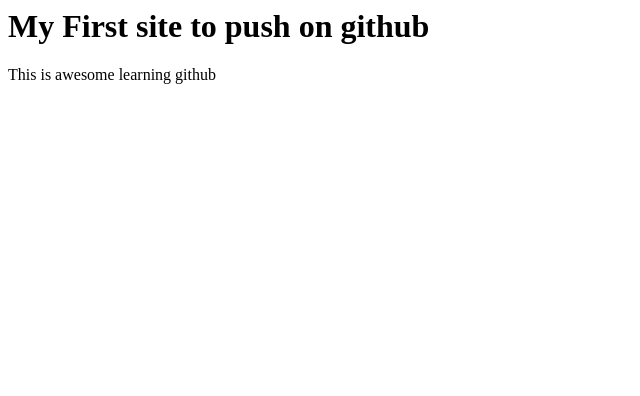
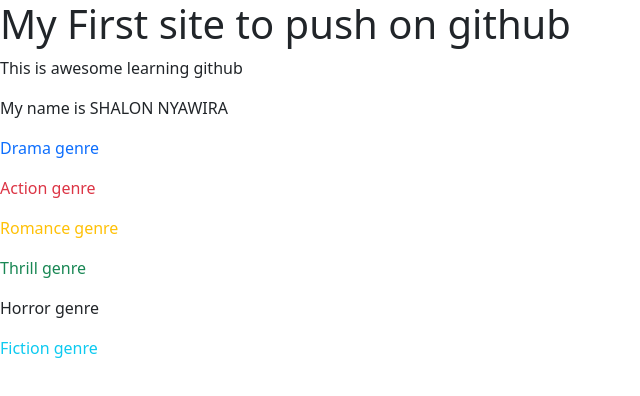
Before and after one commit to shalon-31/first-repo, a plain HTML site: page index.html in a window 1280 px wide. Shown: the whole page, without its empty margins (0-640 px from the left). Drawn offline with nearby package versions, Linux system fonts and the light colour scheme.

Commit message:
Update index.html
Added index files

```diff
--- a/index.html
+++ b/index.html
@@ -4,9 +4,34 @@
 
 	<h1>My First site to push on github</h1>
 
+	<!--font awesome 4.7.0 link-->
+
+      <link rel="stylesheet" href="https://cdnjs.cloudflare.com/ajax/libs/font-awesome/4.7.0/css/font-awesome.css" integrity="sha512-5A8nwdMOWrSz20fDsjczgUidUBR8liPYU+WymTZP1lmY9G6Oc7HlZv156XqnsgNUzTyMefFTcsFH/tnJE/+xBg==" crossorigin="anonymous" referrerpolicy="no-referrer" />
+      <link rel="preconnect" href="https://fonts.googleapis.com">
+       <link rel="preconnect" href="https://fonts.gstatic.com" crossorigin>
+       <link href="https://fonts.googleapis.com/css2?family=Roboto:ital,wght@1,100&display=swap" rel="stylesheet">
+
+
+      <!--BOOTSTRAP LINK -->
+      <link href="https://cdn.jsdelivr.net/npm/bootstrap@5.3.2/dist/css/bootstrap.min.css" rel="stylesheet" integrity="sha384-T3c6CoIi6uLrA9TneNEoa7RxnatzjcDSCmG1MXxSR1GAsXEV/Dwwykc2MPK8M2HN" crossorigin="anonymous">
+      <!--EXTERNAL CSS-->
+      <link rel="stylesheet"href="style.css">
+
+
 </head>
 <body>
 	<p>This is awesome learning github</p>
+	<p>My name is SHALON NYAWIRA</p>
+
+
+
+<p class="text-primary">Drama genre</p>
+<p class="text-danger">Action genre</p>
+<p class="text-warning">Romance genre</p>
+<p class="text-success">Thrill genre</p>
+<p class="text-dark">Horror genre</p>
+<p class="text-info">Fiction genre</p>
+
 
 </body>
 </html>
```
